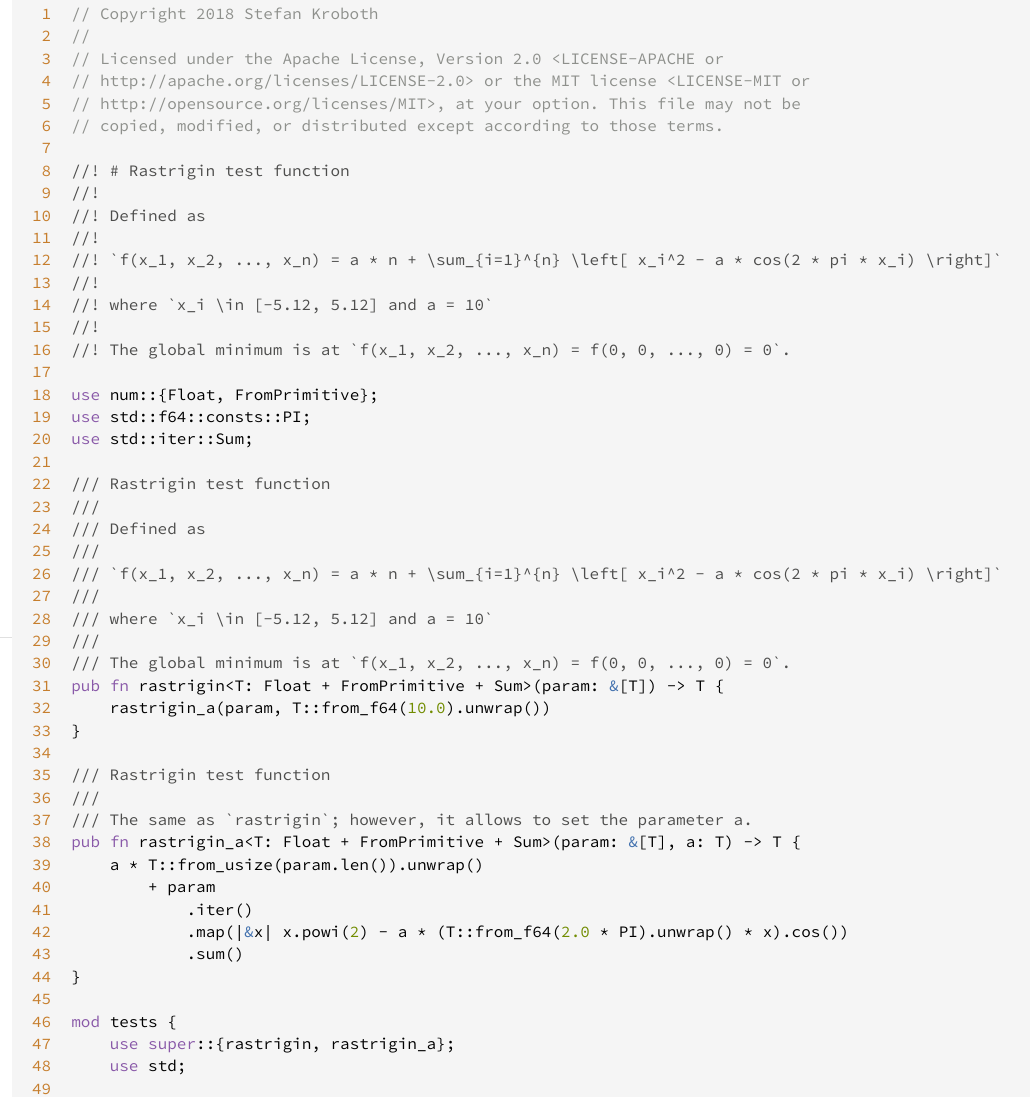
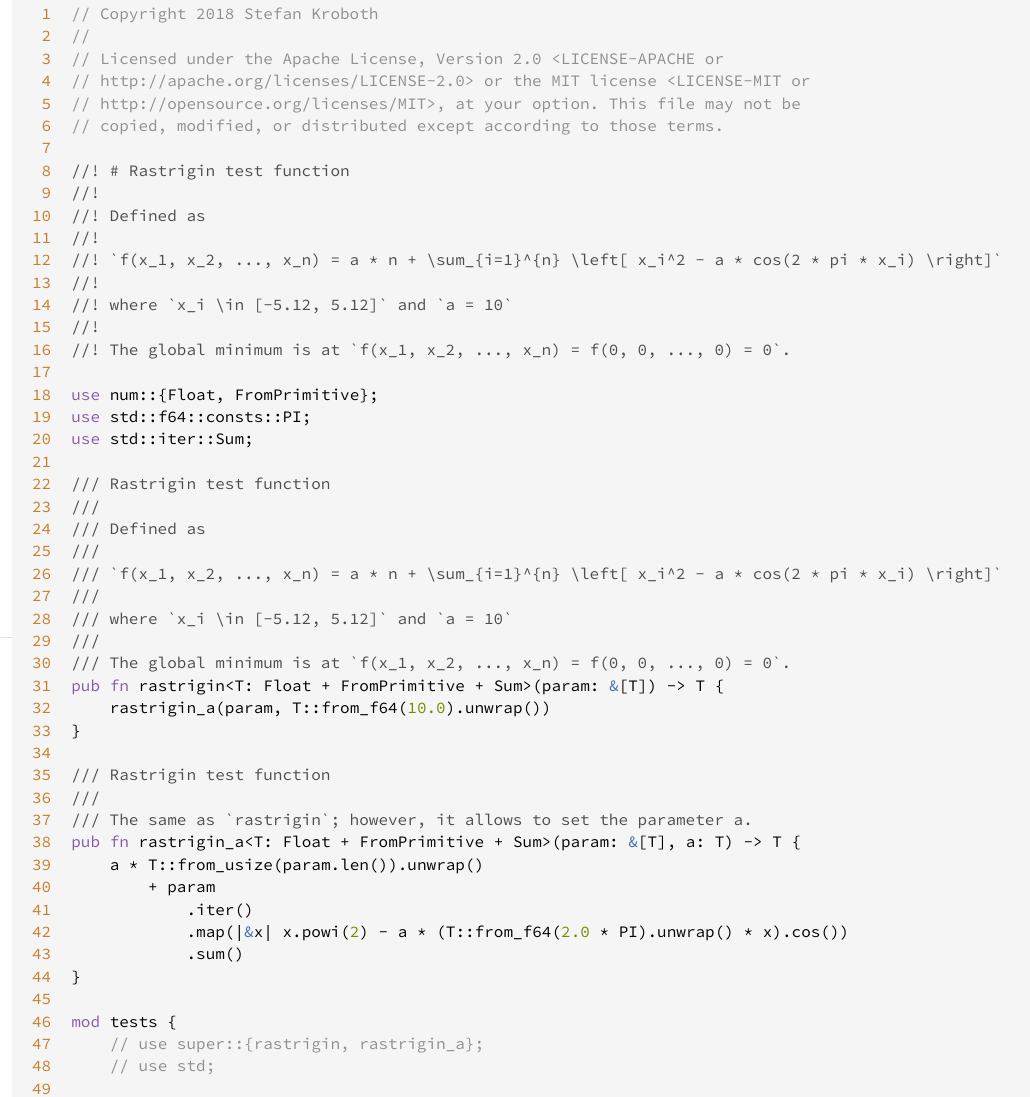
Before and after one commit to argmin-rs/argmin-testfunctions, a plain HTML site: page src/testfunctions/rastrigin.rs.html in a window 1280 px wide. Shown: the part 162-1259 px from the top of the page, without its empty margins (3-1033 px from the left). Drawn offline with Linux system fonts and the light colour scheme.

Commit message:
Semiautomatic update of documentation

```diff
--- a/src/testfunctions/rastrigin.rs.html
+++ b/src/testfunctions/rastrigin.rs.html
@@ -60,6 +60,7 @@
 <span id="60">60</span>
 <span id="61">61</span>
 <span id="62">62</span>
+<span id="63">63</span>
 </pre><pre class="rust ">
 <span class="comment">// Copyright 2018 Stefan Kroboth</span>
 <span class="comment">//</span>
@@ -74,7 +75,7 @@
 <span class="doccomment">//!</span>
 <span class="doccomment">//! `f(x_1, x_2, ..., x_n) = a * n + \sum_{i=1}^{n} \left[ x_i^2 - a * cos(2 * pi * x_i) \right]`</span>
 <span class="doccomment">//!</span>
-<span class="doccomment">//! where `x_i \in [-5.12, 5.12] and a = 10`</span>
+<span class="doccomment">//! where `x_i \in [-5.12, 5.12]` and `a = 10`</span>
 <span class="doccomment">//!</span>
 <span class="doccomment">//! The global minimum is at `f(x_1, x_2, ..., x_n) = f(0, 0, ..., 0) = 0`.</span>
 
@@ -88,7 +89,7 @@
 <span class="doccomment">///</span>
 <span class="doccomment">/// `f(x_1, x_2, ..., x_n) = a * n + \sum_{i=1}^{n} \left[ x_i^2 - a * cos(2 * pi * x_i) \right]`</span>
 <span class="doccomment">///</span>
-<span class="doccomment">/// where `x_i \in [-5.12, 5.12] and a = 10`</span>
+<span class="doccomment">/// where `x_i \in [-5.12, 5.12]` and `a = 10`</span>
 <span class="doccomment">///</span>
 <span class="doccomment">/// The global minimum is at `f(x_1, x_2, ..., x_n) = f(0, 0, ..., 0) = 0`.</span>
 <span class="kw">pub</span> <span class="kw">fn</span> <span class="ident">rastrigin</span><span class="op">&lt;</span><span class="ident">T</span>: <span class="ident">Float</span> <span class="op">+</span> <span class="ident">FromPrimitive</span> <span class="op">+</span> <span class="ident">Sum</span><span class="op">&gt;</span>(<span class="ident">param</span>: <span class="kw-2">&amp;</span>[<span class="ident">T</span>]) <span class="op">-&gt;</span> <span class="ident">T</span> {
@@ -107,19 +108,20 @@
 }
 
 <span class="kw">mod</span> <span class="ident">tests</span> {
-    <span class="kw">use</span> <span class="kw">super</span>::{<span class="ident">rastrigin</span>, <span class="ident">rastrigin_a</span>};
-    <span class="kw">use</span> <span class="ident">std</span>;
+    <span class="comment">// use super::{rastrigin, rastrigin_a};</span>
+    <span class="comment">// use std;</span>
 
     <span class="attribute">#[<span class="ident">test</span>]</span>
     <span class="kw">fn</span> <span class="ident">test_rastrigin_optimum</span>() {
-        <span class="macro">assert</span><span class="macro">!</span>(<span class="ident">rastrigin</span>(<span class="kw-2">&amp;</span>[<span class="number">0.0_f32</span>, <span class="number">0.0_f32</span>]).<span class="ident">abs</span>() <span class="op">&lt;</span> <span class="ident">std</span>::<span class="ident">f32</span>::<span class="ident">EPSILON</span>);
-        <span class="macro">assert</span><span class="macro">!</span>(<span class="ident">rastrigin</span>(<span class="kw-2">&amp;</span>[<span class="number">0.0_f64</span>, <span class="number">0.0_f64</span>]).<span class="ident">abs</span>() <span class="op">&lt;</span> <span class="ident">std</span>::<span class="ident">f64</span>::<span class="ident">EPSILON</span>);
+        <span class="macro">assert</span><span class="macro">!</span>(::<span class="ident">rastrigin</span>(<span class="kw-2">&amp;</span>[<span class="number">0.0_f32</span>, <span class="number">0.0_f32</span>]).<span class="ident">abs</span>() <span class="op">&lt;</span> ::<span class="ident">std</span>::<span class="ident">f32</span>::<span class="ident">EPSILON</span>);
+        <span class="macro">assert</span><span class="macro">!</span>(::<span class="ident">rastrigin</span>(<span class="kw-2">&amp;</span>[<span class="number">0.0_f64</span>, <span class="number">0.0_f64</span>]).<span class="ident">abs</span>() <span class="op">&lt;</span> ::<span class="ident">std</span>::<span class="ident">f64</span>::<span class="ident">EPSILON</span>);
     }
 
     <span class="attribute">#[<span class="ident">test</span>]</span>
     <span class="kw">fn</span> <span class="ident">test_parameter_a</span>() {
         <span class="macro">assert</span><span class="macro">!</span>(
-            <span class="ident">rastrigin</span>(<span class="kw-2">&amp;</span>[<span class="number">0.0_f32</span>, <span class="number">0.0_f32</span>]).<span class="ident">abs</span>() <span class="op">==</span> <span class="ident">rastrigin_a</span>(<span class="kw-2">&amp;</span>[<span class="number">0.0_f32</span>, <span class="number">0.0_f32</span>], <span class="number">10.0</span>).<span class="ident">abs</span>()
+            ::<span class="ident">rastrigin</span>(<span class="kw-2">&amp;</span>[<span class="number">0.0_f32</span>, <span class="number">0.0_f32</span>]).<span class="ident">abs</span>()
+                <span class="op">==</span> ::<span class="ident">rastrigin_a</span>(<span class="kw-2">&amp;</span>[<span class="number">0.0_f32</span>, <span class="number">0.0_f32</span>], <span class="number">10.0</span>).<span class="ident">abs</span>()
         );
     }
 }
```
Also changed, not shown: testfunctions/fn.rastrigin.html (+1 -1 lines).
